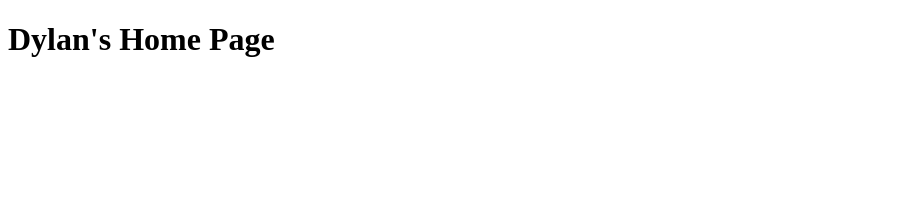
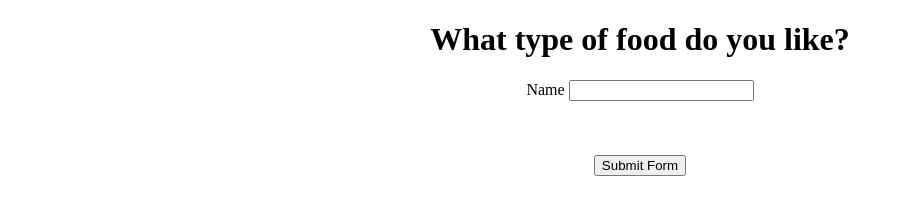
Before and after one commit to damille11/TheWebsite, a plain HTML site: page index.html in a window 1280 px wide. Shown: the whole page, without its empty margins (0-903 px from the left). Drawn offline with Linux system fonts and the light colour scheme.

Commit message:
Update index.html

```diff
--- a/index.html
+++ b/index.html
@@ -1,11 +1,19 @@
-<!DOCTYPE html>
+<!doctype html>
 <html>
   <head>
-    <title> Webpage </title>
-    <link rel="stylesheet" type ="text/css" href="style.css">
+    <title>Interest Survery</title>
   </head>
+  <body>
+    <form action="/action_page.php" method="get" target="_blank">
+    <div align="center">
+      <h1>What type of food do you like?</h1>
+      <label for="name">Name</label>
+      <input type="text" id="name" name="name">
+      <br><br>
 
-  <body>
-    <h1>Dylan's Home Page</h1>
+      <br><br>
+      <input type = "submit" value="Submit Form">
+    </div>
+    </form>
   </body>
 </html>
```
